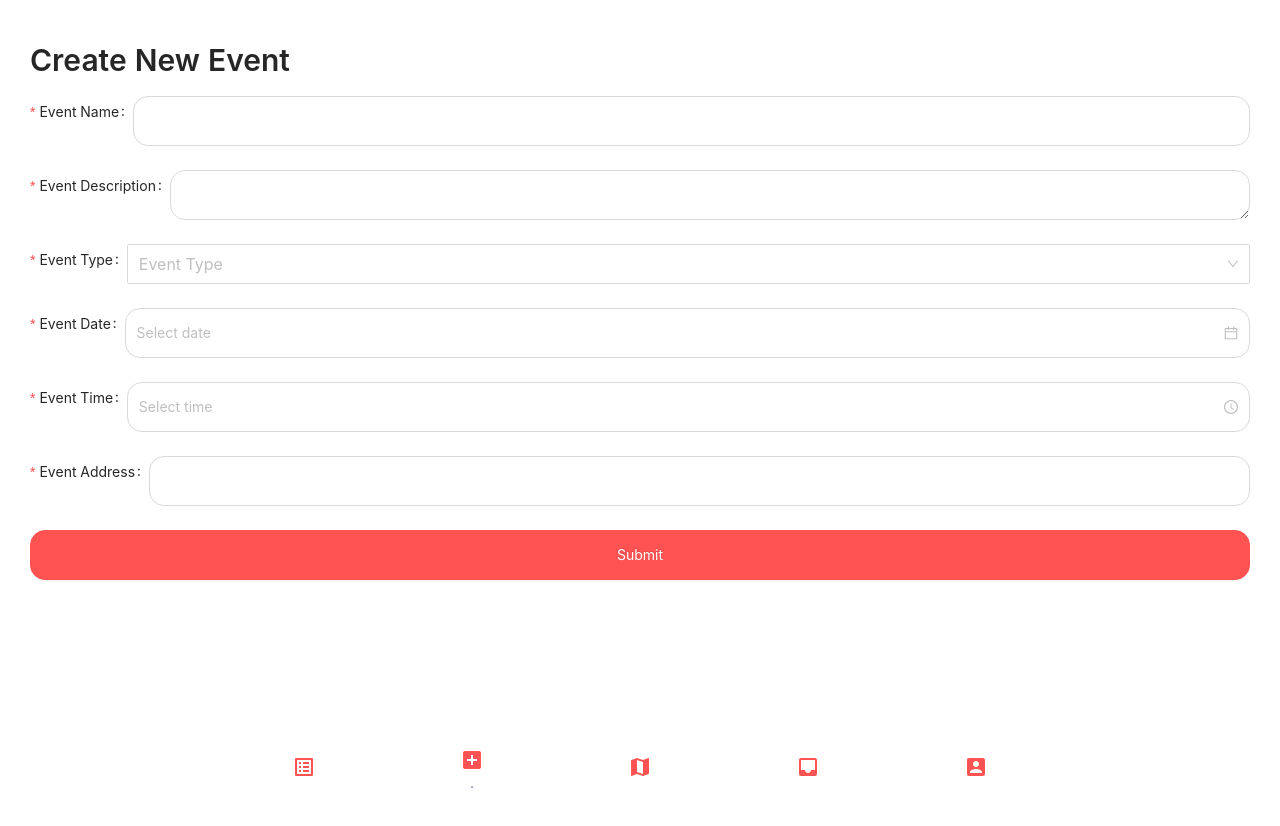
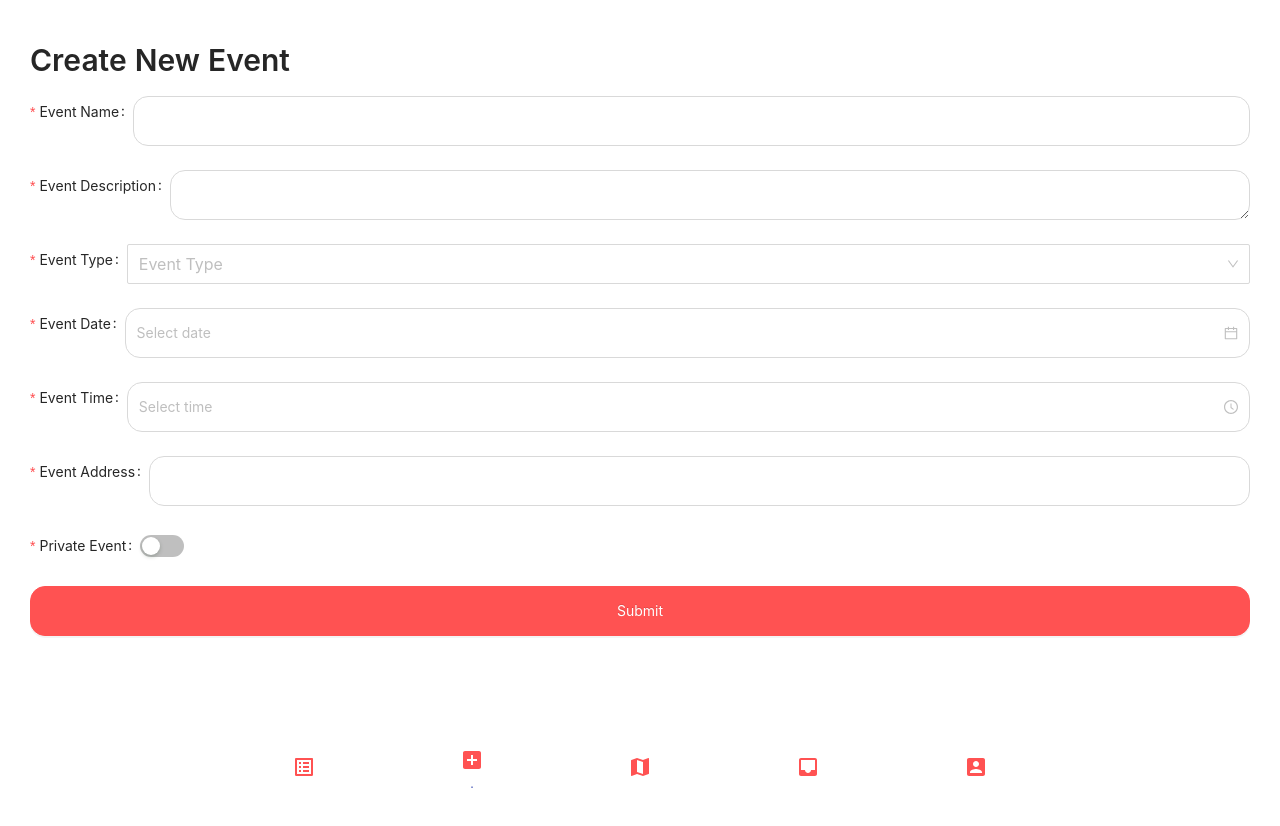
Before and after one commit to TeamFill/TeamFillWeb, a React (Create React App) app: page /create in a window 1280 px wide. Shown: the top 826 px of the page. Built offline with nearby package versions, Linux system fonts and the light colour scheme; no server answers; sample sign-in values are in the browser's storage.

Commit message:
private icon

```diff
--- a/src/containers/CreateEvent.js
+++ b/src/containers/CreateEvent.js
@@ -12,6 +12,7 @@ import {
   Row,
   Col,
   TimePicker,
+  Switch
 } from "antd";
 
 import Navbar from "../components/Navbar";
@@ -190,6 +191,19 @@ export default function CreateEvent(props) {
               <Input style={styles.form} />
             </Form.Item>
 
+            <Form.Item
+              label="Private Event"
+              name="privacy"
+              rules={[
+                {
+                  required: true,
+                  message: "Please set event privacy!",
+                },
+              ]}
+            >
+              <Switch type="danger"/>
+            </Form.Item>
+
             <Form.Item>
               <Button
                 style={{
```
